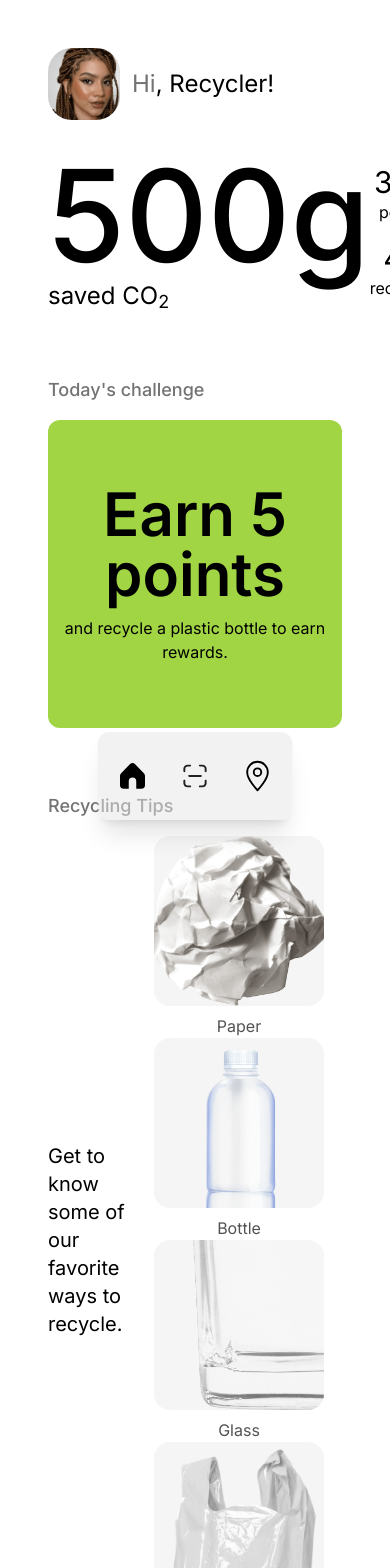
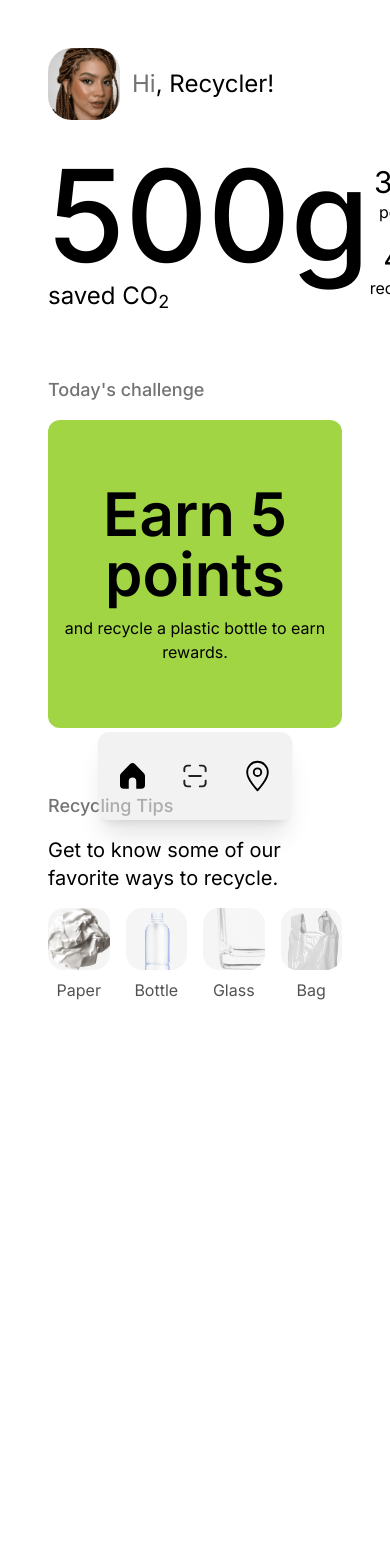
Before and after one commit to christian80gabi/RecycleAI, a Next.js app in the folder WebClient/: page / in a window 390 px wide. Shown: the top 1568 px of the page. After the commit the page ends 1050 px from the top, so only its background shows below. Built offline with nearby package versions, Linux system fonts and the light colour scheme.

Commit message:
Fix responsive on the tips section

```diff
--- a/WebClient/src/app/page.js
+++ b/WebClient/src/app/page.js
@@ -9,7 +9,7 @@ import Link from "next/link";
 export default function Home() {
 
   return (
-    <main className="min-h-screen max-w-5xl mx-auto flex-col pt-12 px-12">
+    <main className="min-h-screen max-w-5xl mx-auto flex-col py-12 px-12">
       <div className="flex items-center">
         <Image
           src={avatar}
@@ -53,11 +53,11 @@ export default function Home() {
       </div>
       <div className="mt-16">
         <h3 className="font-medium text-neutral-500 text-lg">Recycling Tips</h3>
-        <div className="mt-4 flex items-center gap-x-2">
-          <p className="w-1/3 text-xl">
+        <div className="mt-4 flex min-[750px]:items-center flex-col min-[750px]:flex-row gap-x-3">
+          <p className="min-[750px]:w-1/3 text-xl mb-4 min-[750px]:mb-0">
             Get to know some of our favorite ways to recycle.
           </p>
-          <div className="flex flex-col sm:flex-row gap-x-4 overflow-auto">
+          <div className="flex gap-x-4 overflow-auto">
             {[
               { name: "Paper", src: crumpledPaper },
               { name: "Bottle", src: bottle },
```
